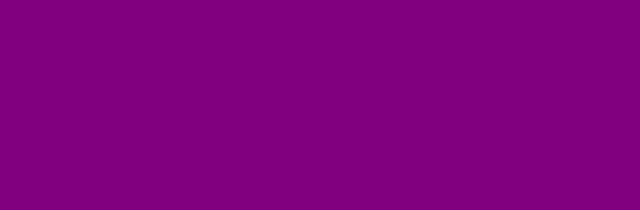
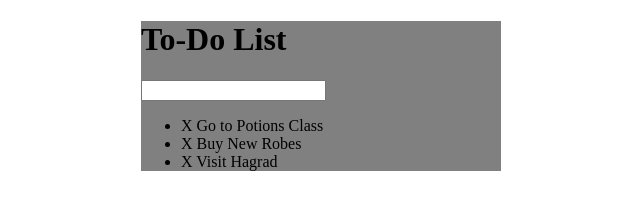
Before and after one commit to AbisaiRodriguez/TodoListProject, a plain HTML site: page index.html in a window 1280 px wide. Shown: the whole page, without its empty margins (319-959 px from the left). Drawn offline with Linux system fonts and the light colour scheme.

Commit message:
Added Basic HTML and CSS to start

```diff
--- a/assets/css/todos.css
+++ b/assets/css/todos.css
@@ -1,3 +1,5 @@
-body {
-    background: purple;
+#container {
+    background: gray;
+    width: 360px;
+    margin: 0 auto;
 }
--- a/index.html
+++ b/index.html
@@ -10,6 +10,17 @@
 </head>
 <body>
 
+    <div id="container">
+        <h1>To-Do List</h1>
+        <input type="text" name="" id="">
+
+        <ul>
+            <li><span>X</span> Go to Potions Class</li>
+            <li><span>X</span> Buy New Robes</li>
+            <li><span>X</span> Visit Hagrad</li>
+        </ul>
+    </div>
+
     <script type="text/javascript" src="assets/js/todos.js"></script>
 </body>
 </html>
```
